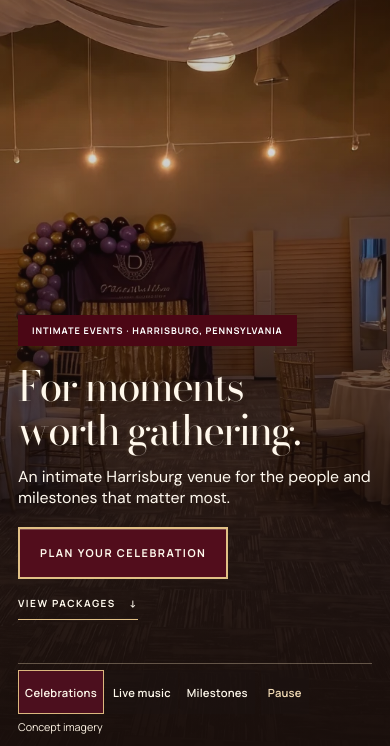
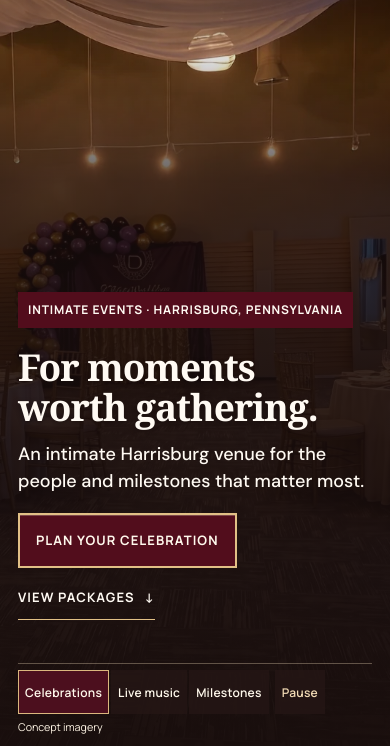
Before and after one commit to AndrewGuadi/Sales-Calls-Website, a plain HTML site: page index.html in a window 390 px wide. Shown: the part 98-844 px from the top of the page. Drawn offline with nearby package versions, Linux system fonts and the light colour scheme; a web font is replaced by a local one.

Commit message:
Improve hero text readability across the carousel

```diff
--- a/homepage.css
+++ b/homepage.css
@@ -6,16 +6,50 @@
   min-height: 640px;
 }
 
+.hero::after {
+  background:
+    linear-gradient(90deg, #170d0cf2 0%, #170d0cd9 36%, #170d0cbd 53%, #170d0c20 81%, transparent),
+    linear-gradient(180deg, #170d0ce6 0%, #170d0c00 27%, #170d0c00 72%, #170d0cd9 100%);
+}
+
 .hero-content {
   padding-bottom: 55px;
 }
 
 .hero .hero-copy {
-  max-width: 37ch;
+  max-width: 43ch;
+  color: #fffaf3;
+  font-size: clamp(1.125rem, 1.65vw, 1.4rem);
+  font-weight: 500;
+  line-height: 1.5;
 }
 
 .hero .hero-content h1 {
-  text-shadow: 0 3px 8px #170b07a6, -1px 0 4px #e8c48e38;
+  color: #fffaf3;
+  font: 700 clamp(3rem, 5.5vw, 6rem)/1.08 Georgia, 'Times New Roman', serif;
+  letter-spacing: -.027em;
+  text-shadow: 0 2px 5px #170d0cb3;
+}
+
+.hero .hero-eyebrow {
+  background: #520d1c;
+  color: #fffaf3;
+  font-size: .8125rem;
+  letter-spacing: .12em;
+}
+
+.hero .button-light,
+.hero .hero-secondary,
+.desktop-nav a {
+  font-size: .8125rem;
+  letter-spacing: .08em;
+}
+
+.hero .hero-secondary {
+  display: inline-flex;
+  align-items: center;
+  min-height: 44px;
+  color: #fffaf3;
 }
 
 .hero .button-light,
@@ -48,8 +82,8 @@
   min-height: 44px;
   border: 1px solid transparent;
   padding: 6px 12px;
-  background: #1c12108f;
-  font-size: .75rem;
+  background: #241514e8;
+  font-size: .8125rem;
   letter-spacing: .02em;
   text-transform: none;
 }
@@ -406,8 +440,8 @@
     height: 100svh;
   }
 
-  .hero:after {
-    background: linear-gradient(180deg, #180e0b9e, #180e0b18 26%, #180e0b88 47%, #180e0bd9 76%, #180e0bf7);
+  .hero::after {
+    background: linear-gradient(180deg, #170d0cbf 0%, #170d0c20 18%, #170d0ca6 33%, #170d0cdb 49%, #170d0cf5 100%);
   }
 
   .hero-content {
@@ -417,18 +451,24 @@
   }
 
   .hero .hero-content h1 {
-    font-size: clamp(2.45rem, 10.6vw, 3.8rem);
+    font-size: clamp(1.8rem, 9.5vw, 3.55rem);
     margin: 19px 0 14px;
   }
 
   .hero .hero-copy {
-    font-size: .99rem;
     margin-bottom: 18px;
   }
 
   .hero .button-light {
     min-height: 48px;
-    font-size: .68rem;
+    padding-inline: 16px;
+  }
+
+  .hero .hero-eyebrow {
+    max-width: 100%;
+    padding-inline: 10px;
+    font-size: .75rem;
+    letter-spacing: .07em;
   }
 
   .hero-slides .hero-slide {
@@ -452,7 +492,7 @@
 
   .hero-media button {
     padding-inline: 7px;
-    font-size: .7rem;
+    font-size: .75rem;
   }
 
   .hero-credit {
@@ -515,7 +555,7 @@
   }
 
   .hero-media button {
-    font-size: .63rem;
+    font-size: .6875rem;
     padding-inline: 5px;
   }
 }
--- a/index.html
+++ b/index.html
@@ -93,7 +93,7 @@
   .footer .footer-brand { width: min(160px, 100%); }
 }
 </style>
-  <link rel="stylesheet" href="homepage.css?v=brand-sizing">
+  <link rel="stylesheet" href="homepage.css?v=hero-readability">
   <script src="homepage.js" defer></script>
 </head>
 <body>
```
